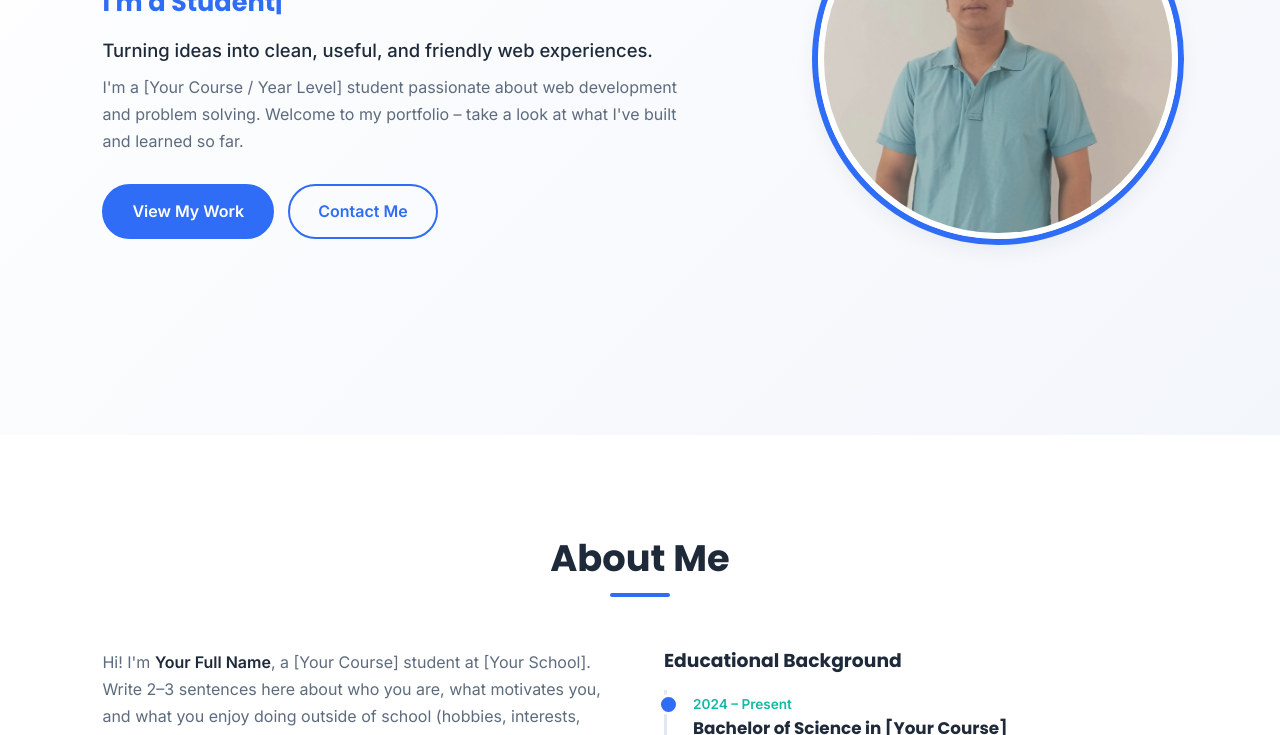
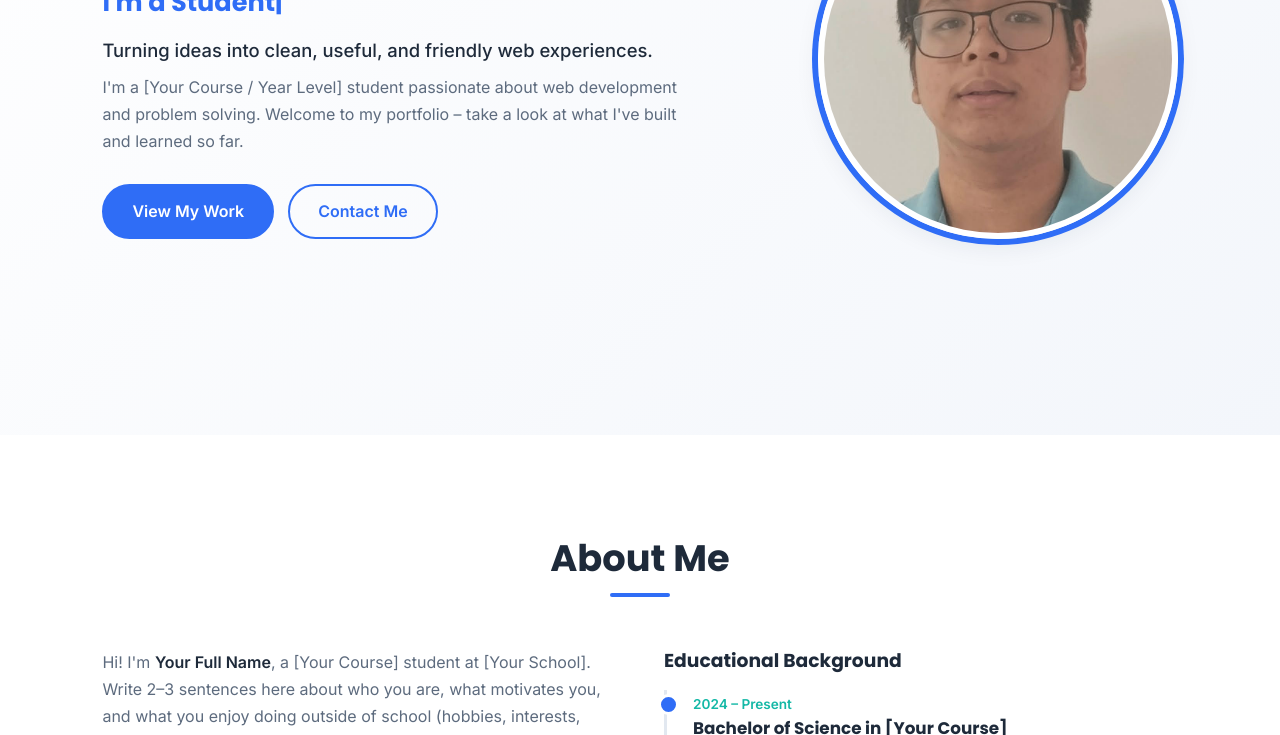
Before and after one commit to franzadriannoguera-commits/personal-portfolio, a plain HTML site: page index.html in a window 1280 px wide. Shown: the part 365-1100 px from the top of the page. Drawn offline with Linux system fonts and the light colour scheme.

Commit message:
Update profile photo

```diff
--- a/index.html
+++ b/index.html
@@ -51,7 +51,7 @@
       </div>
       <div class="hero-image">
         <!-- Replace images/profile.png with your own photo if needed. -->
-        <img src="images/profile.png" alt="Portrait of Your Name" />
+        <img src="images/profile.jpg" alt="Portrait of Your Name" />
       </div>
     </section>
 
```
Also changed, not shown: images/profile.jpg (added).
